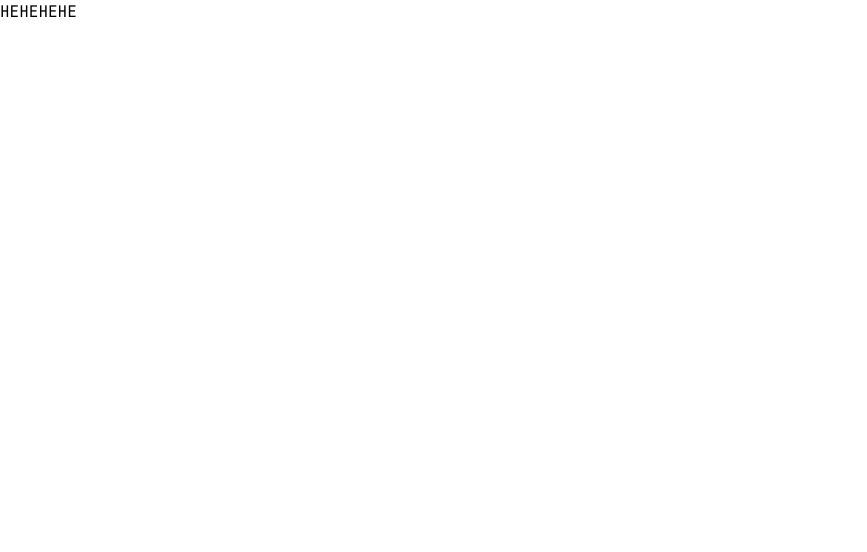
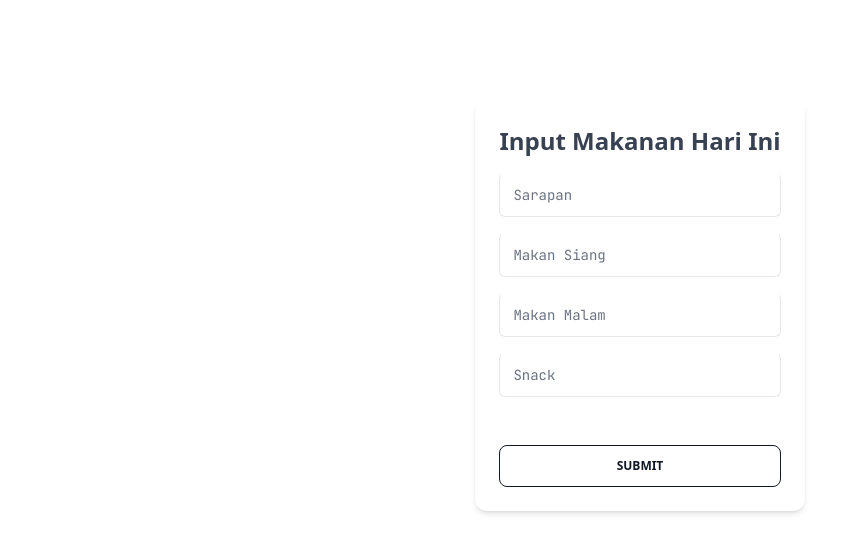
Before and after one commit to nashirjamali/nutrack-web, a Next.js app: page /input in a window 1280 px wide. Shown: the top 552 px of the page, without its empty margins (0-867 px from the left). Built offline with nearby package versions, Linux system fonts and the light colour scheme.

Commit message:
add input text

```diff
--- a/src/app/input/page.tsx
+++ b/src/app/input/page.tsx
@@ -1,7 +1,35 @@
-import React from 'react'
+'use client';
 
-export default function Input() {
+import {
+    Card,
+    CardBody,
+    CardHeader,
+    CardFooter,
+    Input,
+    Checkbox,
+    Button,
+    Typography,
+} from "@material-tailwind/react";
+
+export default function InputScreen() {
   return (
-    <div>HEHEHEHE</div>
+    <div className="flex items-center justify-center min-h-screen" style={{marginTop: 100}}>
+        <Card className="w-96">
+            <CardBody className="flex flex-col gap-4">
+                <Typography variant="h4" color="gray">
+                    Input Makanan Hari Ini
+                </Typography>
+                <Input label="Sarapan" size="lg" crossOrigin={''}/>
+                <Input label="Makan Siang" size="lg" crossOrigin={''}/>
+                <Input label="Makan Malam" size="lg" crossOrigin={''}/>
+                <Input label="Snack" size="lg" crossOrigin={''}/>
+            </CardBody>
+            <CardFooter className="pt-0">
+                <Button variant="outlined" fullWidth>
+                    Submit
+                </Button>
+            </CardFooter>
+        </Card>
+    </div>
   )
 }
--- a/tailwind.config.ts
+++ b/tailwind.config.ts
@@ -3,11 +3,7 @@ import defaultTheme from 'tailwindcss/defaultTheme';
 import withMT from '@material-tailwind/react/utils/withMT';
 
 const config: Config = {
-  content: [
-    './src/pages/*/.{js,ts,jsx,tsx,mdx}',
-    './src/components/*/.{js,ts,jsx,tsx,mdx}',
-    './src/app/*/.{js,ts,jsx,tsx,mdx}'
-  ],
+  content: ['./src/*/.{js,jsx,ts,tsx}'],
   theme: defaultTheme
 };
 
```
Also changed, not shown: 1 other file (tests, documents, lock files or other folders).
